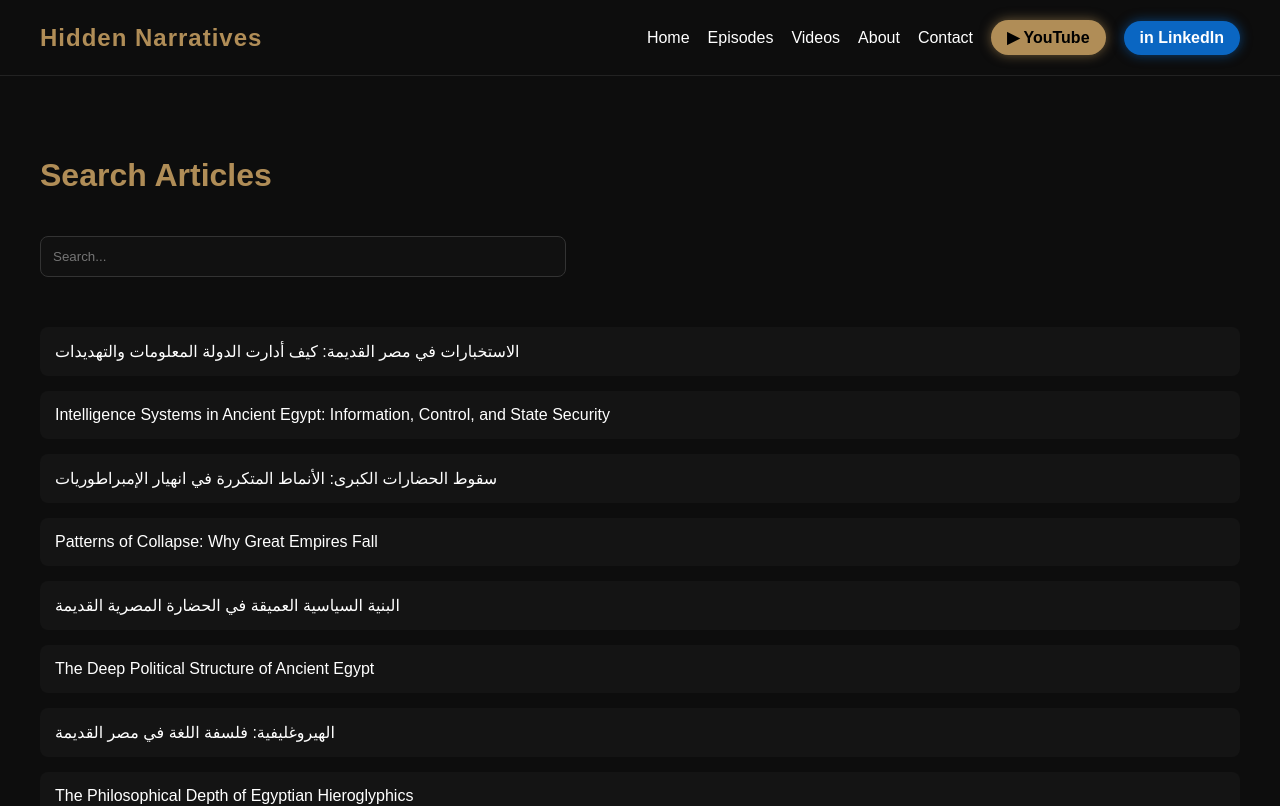
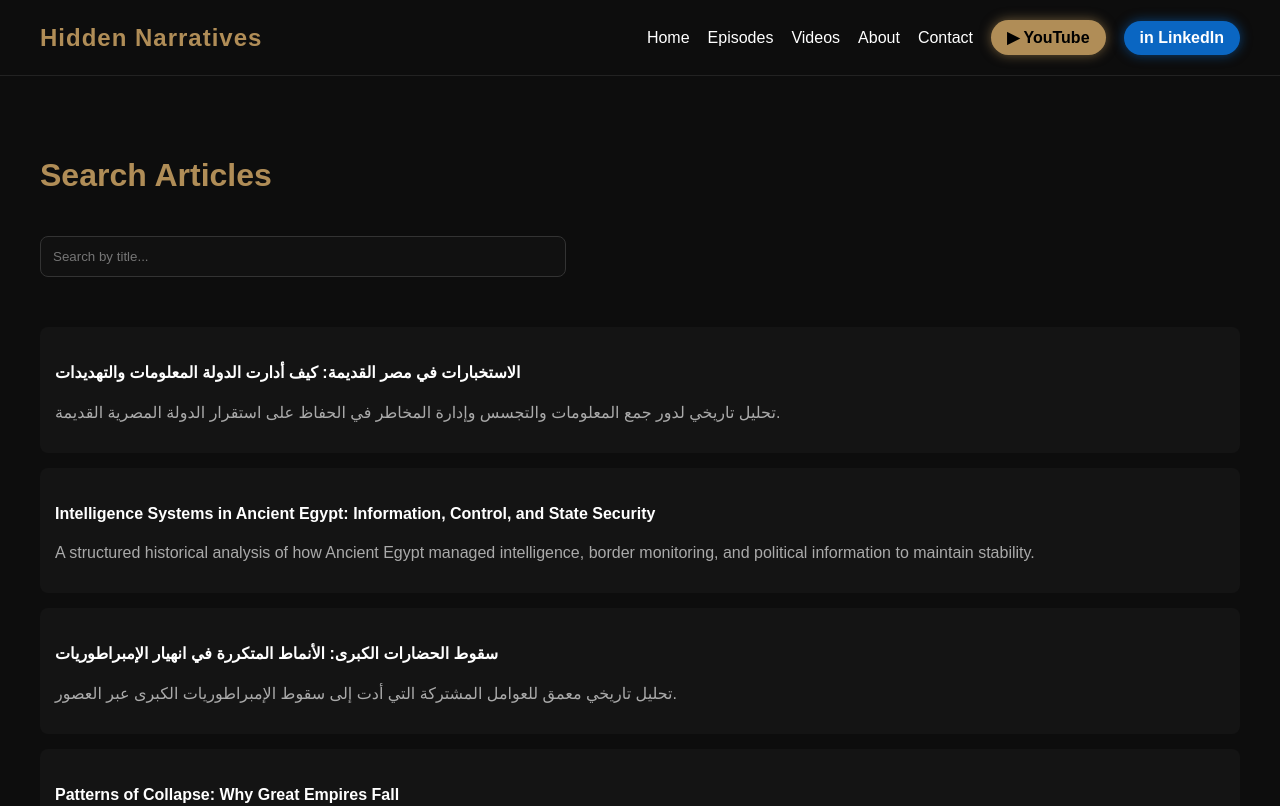
Before and after one commit to mohamedalaa7785-cpu/hidden-narratives, a Next.js app: page /search in a window 1280 px wide. Shown: the top 806 px of the page. Built offline with nearby package versions, Linux system fonts and the light colour scheme.

Commit message:
Update page.tsx

```diff
--- a/app/search/page.tsx
+++ b/app/search/page.tsx
@@ -17,7 +17,7 @@ export default function SearchPage() {
 
       <input
         type="text"
-        placeholder="Search..."
+        placeholder="Search by title..."
         value={query}
         onChange={(e) => setQuery(e.target.value)}
         style={{
@@ -47,10 +47,11 @@ export default function SearchPage() {
               textDecoration: "none"
             }}
           >
-            {article.title}
+            <h4>{article.title}</h4>
+            <p style={{ color: "#aaa" }}>{article.description}</p>
           </Link>
         ))}
       </div>
     </main>
   )
-              }
+}
```
